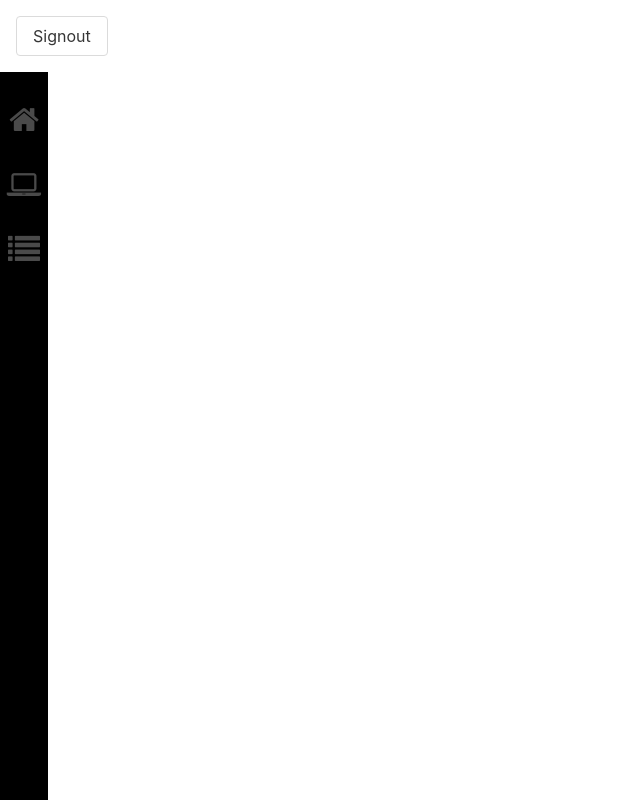
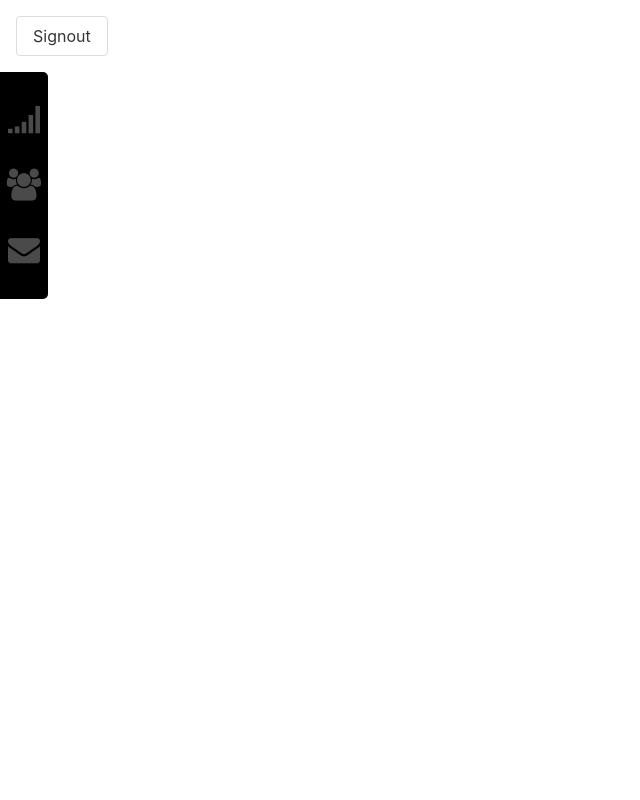
Before and after one commit to tie304/frontend-core, a React (Create React App) app: page /dashboard in a window 1280 px wide. Shown: the whole page, without its empty margins (0-640 px from the left). Built offline with nearby package versions, Linux system fonts and the light colour scheme; sample sign-in values are in the browser's storage.

Commit message:
simplified sidebar system, added users component

```diff
--- a/src/App.css
+++ b/src/App.css
@@ -6,6 +6,12 @@ body {
   height: 100%;
   margin: 0;
 }
+a,
+a:visited {
+  color: inherit; /* blue colors for links too */
+  text-decoration: inherit; /* no underline */
+}
+
 .header {
   padding: 1rem;
 }
@@ -32,7 +38,9 @@ body {
   position: fixed;
   width: 15rem;
   background: black;
-  height: 50rem;
+  border-top-right-radius: 5px;
+
+  border-bottom-right-radius: 5px;
 }
 .sidebar__content {
   width: 15rem;
--- a/src/App.js
+++ b/src/App.js
@@ -12,7 +12,7 @@ import { tokenStillValid } from "./utils";
 import Header from "./components/Header";
 import Login from "./components/Login";
 import Dashboard from "./components/Dashboard";
-
+import Users from "./components/Users";
 import PrivateRoute from "./components/utils/PrivateRoute";
 
 import AppStateReducer from "./reducers/AppState";
@@ -48,6 +48,9 @@ function App() {
           <PrivateRoute exact path="/dashboard" state={appState}>
             <Dashboard />
           </PrivateRoute>
+          <PrivateRoute exact path="/users" state={appState}>
+            <Users />
+          </PrivateRoute>
           <Route exact path="/login">
             <Login appState={appState} appStateDispatch={appStateDispatch} />
           </Route>
--- a/src/components/Sidebar.js
+++ b/src/components/Sidebar.js
@@ -1,4 +1,6 @@
 import React, { useState } from "react";
+import { Link } from "react-router-dom";
+
 const Sidebar = () => {
   const [collapsed, setCollapsed] = useState(true);
 
@@ -10,6 +12,19 @@ const Sidebar = () => {
     contentItemClass += " collapsed";
     contentItemActionClass += " collapsed";
   }
+
+  const SideBarItem = ({ title, icon, link }) => {
+    return (
+      <Link to={link}>
+        <div className="sidebar__content-item">
+          <span className="sidebar__content-item-icon">
+            <i class={icon}></i>
+          </span>
+          <div className={contentItemActionClass}>{title}</div>
+        </div>
+      </Link>
+    );
+  };
   return (
     <div
       className={sideBarClass}
@@ -17,25 +32,9 @@ const Sidebar = () => {
       onMouseLeave={(e) => setCollapsed(true)}
     >
       <div className={contentItemClass}>
-        <div className="sidebar__content-item">
-          <span className="sidebar__content-item-icon">
-            <i class="fa fa-home fa-2x"></i>
-          </span>
-          <div className={contentItemActionClass}>Dashboard</div>
-        </div>
-
-        <div className="sidebar__content-item">
-          <span className="sidebar__content-item-icon">
-            <i class="fa fa-laptop fa-2x"></i>
-          </span>
-          <div className={contentItemActionClass}>User Management</div>
-        </div>
-        <div className="sidebar__content-item">
-          <span className="sidebar__content-item-icon">
-            <i class="fa fa-list fa-2x"></i>
-          </span>
-          <div className={contentItemActionClass}>Email Templates</div>
-        </div>
+        <SideBarItem title="Data" icon="fa fa-signal fa-2x" />
+        <SideBarItem title="Users" icon="fa fa-users fa-2x" link="/users" />
+        <SideBarItem title="Communication" icon="fa fa-envelope fa-2x" />
       </div>
     </div>
   );
--- /dev/null
+++ b/src/components/Users.js
@@ -0,0 +1,13 @@
+import React from "react";
+
+import Sidebar from "./Sidebar";
+
+const Users = () => {
+  return (
+    <div>
+      <Sidebar />
+    </div>
+  );
+};
+
+export default Users;
```
